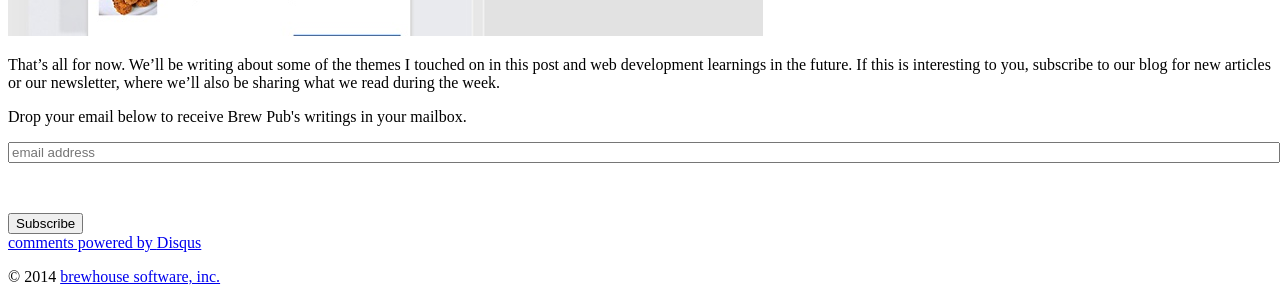
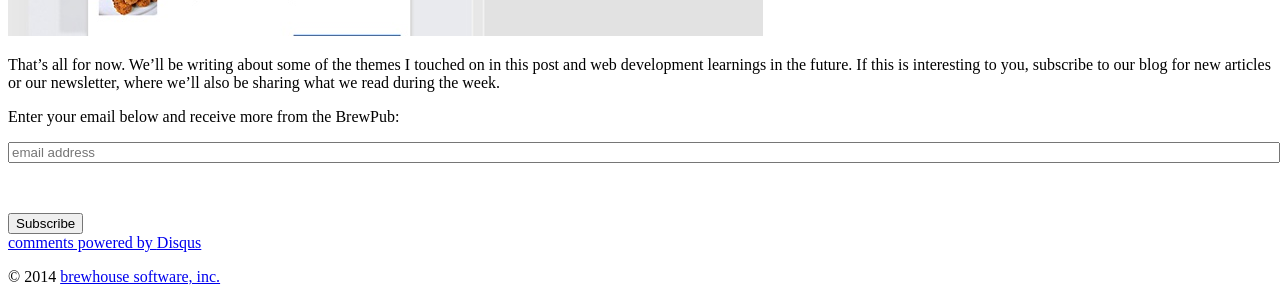
Before and after one commit to BrewhouseTeam/brewhouseteam.github.io, a Jekyll site: the page built from _posts/2014-04-04-welcome-to-brewhouse.md, in a window 1280 px wide and 900 px high, scrolled down 2296 px, cut to the strip 490-790 px from the top of the window. Built offline with Jekyll 4.4.1, drawn with Linux system fonts in a browser that asks for light colours; comment, search, counter and statistics services are not loaded; a style sheet for code colours, icons or effects is not loaded.

Commit message:
typos, broken links and better copy on signing up

```diff
--- a/_layouts/post.html
+++ b/_layouts/post.html
@@ -30,7 +30,7 @@ layout: blog
 
         <div class="mailchimp-form text-center">
           <p>
-            Drop your email below to receive Brew Pub's writings in your mailbox.
+            Enter your email below and receive more from the BrewPub:
           </p>
           <!-- Begin MailChimp Signup Form -->
           <link href="//cdn-images.mailchimp.com/embedcode/slim-081711.css" rel="stylesheet" type="text/css">
```
Also changed, not shown: _posts/2014-09-18-ruby-kaigi-2014-day-1.md (+7 -7 lines).
